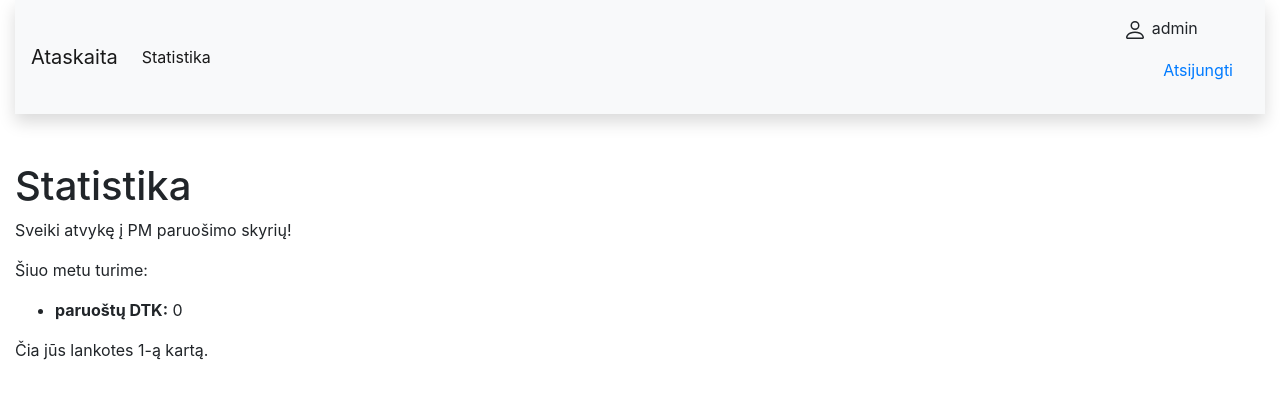
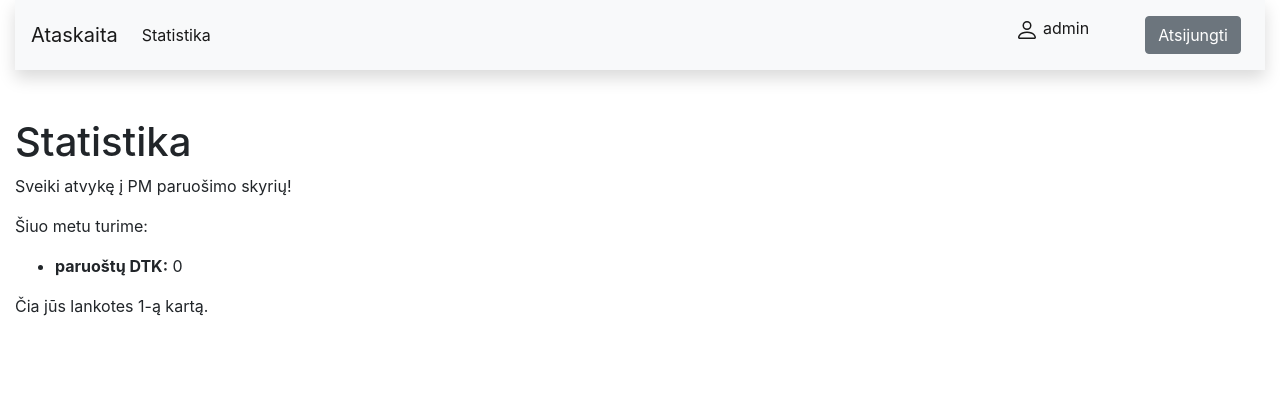
Before and after one commit to ArturasTK/Ataskaitos, a Django app: page /ataskaitos/ in a window 1280 px wide. Shown: the top 399 px of the page. Run offline with Django 4.2, Linux system fonts and the light colour scheme; a user stored in the database is signed in; data that the repository does not hold is empty; some libraries are stand-ins or nearby versions.

Commit message:
sutvarkytas navbar

```diff
--- a/ataskaitos/templates/base.html
+++ b/ataskaitos/templates/base.html
@@ -28,16 +28,20 @@
               </ul>
 
               {% if user.is_authenticated %}
-              <ul class="nav-item">
-                <li class="nav-link" href="#">
+              <ul class="navbar-nav ml-auto">
+                <li class="nav-item active">
+                <a class="nav-link" href="#">
                   <svg class="bi bi-person" width="1.5em" height="1.5em" viewBox="0 0 16 16" fill="currentColor" xmlns="http://www.w3.org/2000/svg">
                     <path fill-rule="evenodd" d="M13 14s1 0 1-1-1-4-6-4-6 3-6 4 1 1 1 1h10zm-9.995-.944v-.002.002zM3.022 13h9.956a.274.274 0 00.014-.002l.008-.002c-.001-.246-.154-.986-.832-1.664C11.516 10.68 10.289 10 8 10c-2.29 0-3.516.68-4.168 1.332-.678.678-.83 1.418-.832 1.664a1.05 1.05 0 00.022.004zm9.974.056v-.002.002zM8 7a2 2 0 100-4 2 2 0 000 4zm3-2a3 3 0 11-6 0 3 3 0 016 0z" clip-rule="evenodd"/>
                   </svg>
-                  {{ user.get_username }}
+              {{ user.get_username }}
+                </a>
+              </li>
+
+                <li class="nav-item active">
+                  <a class="nav-link" href="{% url 'logout'%}?next=/ataskaitos"><ul><button class="btn btn-secondary"><i class="fas fa-plus-circle"></i>Atsijungti</button></ul></a>
                 </li>
-                <ul class="nav-item">
-                  <a class="nav-link" href="{% url 'logout'%}?next=/ataskaitos">Atsijungti</a>
-                </ul>
+
                   {% else %}
                 <ul class="nav-item">
                   <a class="nav-link" href="{% url 'login'%}?next={{request.path}}">Prisijungti</a>
```
